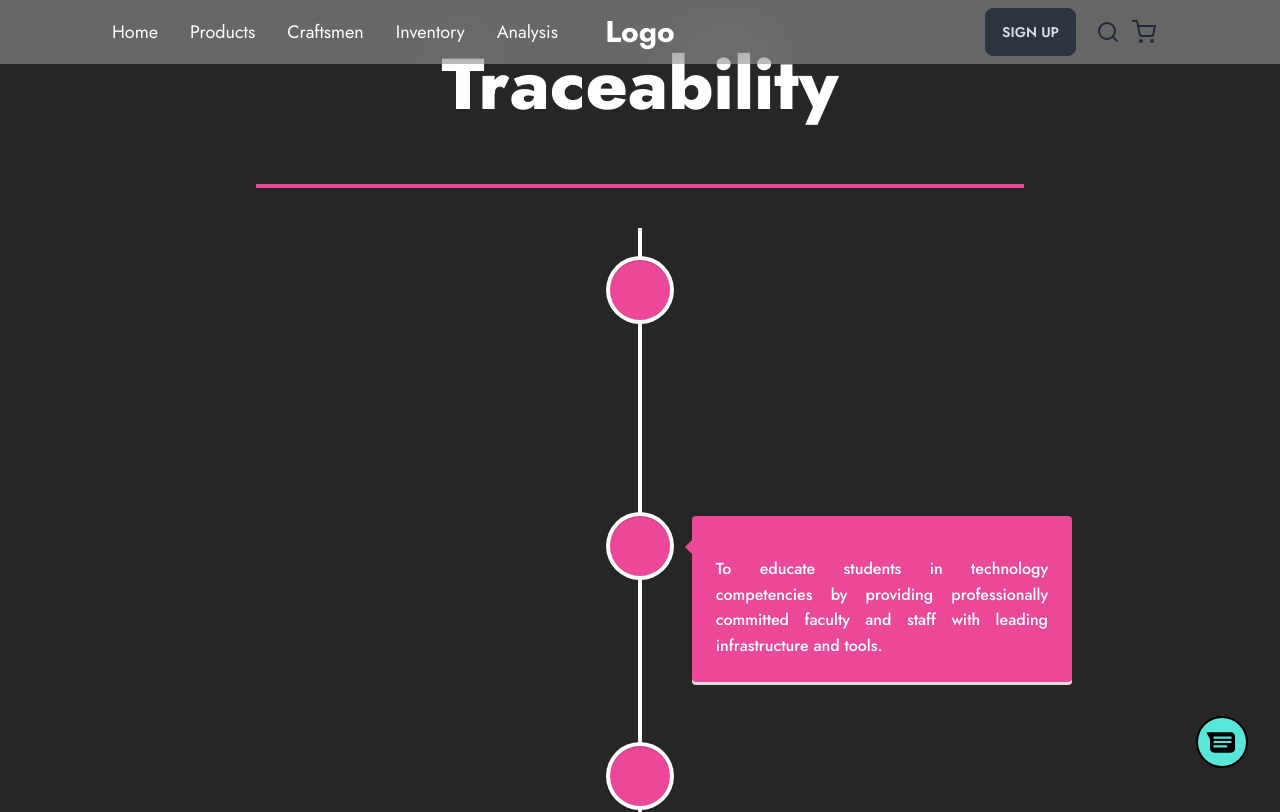
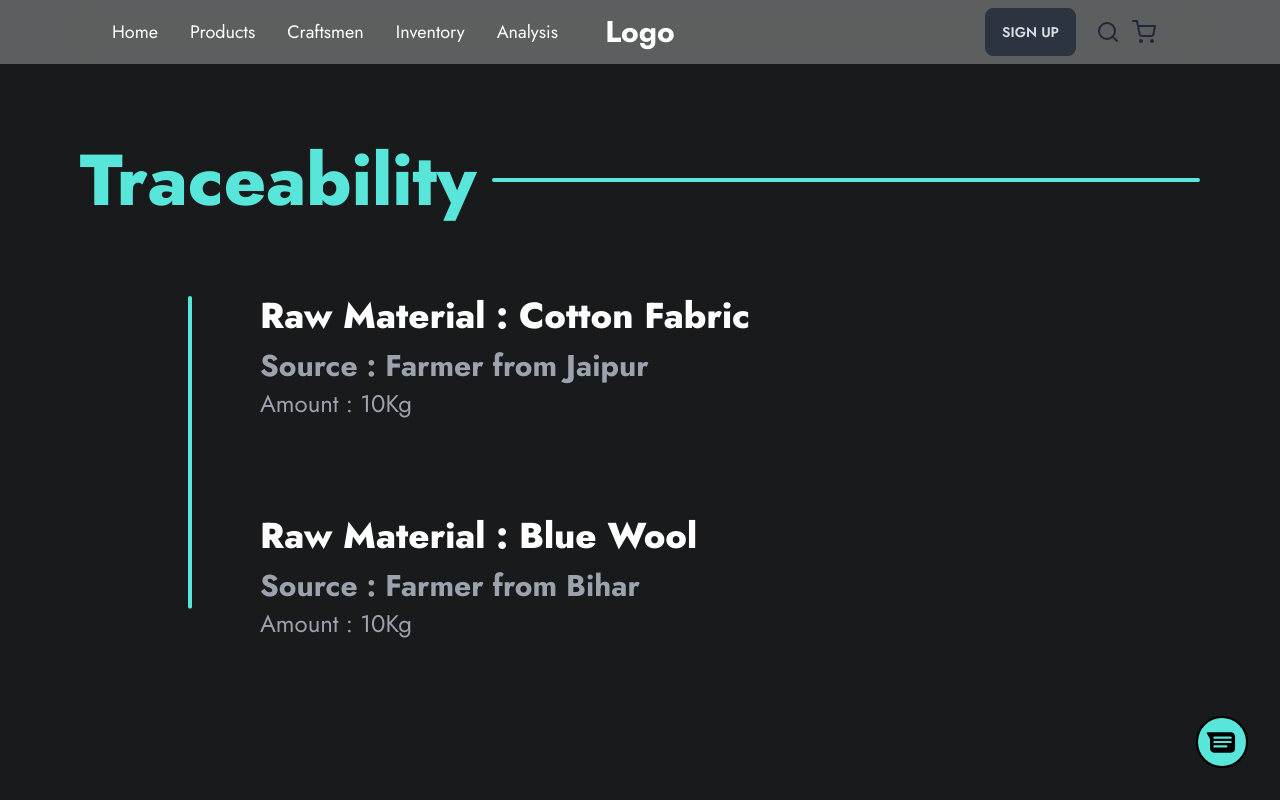
Before and after one commit to PAVAN28GIT/whySoOptimal, a Next.js app in the folder frontend/: page /traceability in a window 1280 px wide. Shown: the top 812 px of the page. Built offline with nearby package versions, Linux system fonts and the light colour scheme.

Commit message:
added traceability

```diff
--- a/frontend/app/traceability/page.tsx
+++ b/frontend/app/traceability/page.tsx
@@ -1,54 +1,67 @@
 'use client'
 
-import React from 'react';
-import { VerticalTimeline, VerticalTimelineElement } from 'react-vertical-timeline-component';
-import 'react-vertical-timeline-component/style.min.css';
+import React, { useRef } from 'react';
+import { motion, useScroll } from 'framer-motion';
+import Link from 'next/link';
 
-const Vision = () => {
+const ListComponent = ({ material, source, amount, location }) => {
+    const ref = useRef(null);
+
+    return (
+        <li id='1' ref={ref} className='text-white flex flex-col'>
+            <motion.div
+                initial={{ y: 50, opacity: 0 }}
+                whileInView={{ y: 0, opacity: 1 }}
+                viewport={{ once: true }}
+                transition={{ duration: 1 }}
+                className="wrapper">
+                <h1 className='text-2xl md:text-4xl mb-3 font-extrabold'>Raw Material : {material}</h1>
+                <Link target='_blank' href={location}>
+                    <h2 className='text-lg md:text-3xl mb-1 text-gray-400 font-bold'>Source : {source}</h2>
+                </Link>
+                <h3 className='text-base md:text-2xl text-gray-400 mb-4'>Amount : {amount}</h3>
+            </motion.div>
+        </li>
+    )
+}
+
+
+const Education = () => {
+    const ref = useRef(null);
+    const { scrollYProgress } = useScroll({
+        target: ref,
+        offset: ["start end", "center"]
+    });
+
     return (
         <>
-            <div className="wrapper flex flex-col items-center justify-center lg:px-40 p-6 lg:p-10 bg-[#262626] text-white">
-                <div className="vision my-2 flex flex-col items-center justify-center">
-                    <h2 className='text-5xl lg:text-7xl mb-4 font-jost font-extrabold'>Traceability</h2>
+            <div className="min-h-screen bg-[#181a1b] font-firaCode md:py-28 pb-32 md:pb-24 px-20 md:w-full">
+                <div className="heading flex items-center pb-12 space-x-4">
+                    <h1 className='text-5xl md:text-7xl my-8 font-extrabold text-[#57E6D9]'>Traceability</h1>
+                    <div className="line rounded-full w-3/4 h-1 bg-[#57E6D9]"></div>
                 </div>
-                <div className='w-[80%] h-1 my-10 bg-pink-500 mx-auto'></div>
-                <div className="mission">
-                    <VerticalTimeline>
-                        <VerticalTimelineElement
-                            className="vertical-timeline-element--work"
-                            contentStyle={{ background: '#EC4899', color: '#fff' }}
-                            contentArrowStyle={{ borderRight: '7px solid  #EC4899' }}
-                            iconStyle={{ background: '#EC4899', color: '#fff' }}
-                            position='left'>
-                            <p className='font-jost text-justify'>
-                                To produce Computer Science graduates who, trained in design and implementation of computational systems through competitive curriculum and research in collaboration with industry and research organizations.
-                            </p>
-                        </VerticalTimelineElement>
-                        <VerticalTimelineElement
-                            className="vertical-timeline-element--work"
-                            contentStyle={{ background: '#EC4899', color: '#fff' }}
-                            contentArrowStyle={{ borderRight: '7px solid  #EC4899' }}
-                            iconStyle={{ background: '#EC4899', color: '#fff' }}
-                            position='right'>
-                            <p className='font-jost text-justify'>
-                                To educate students in technology competencies by providing professionally committed faculty and staff with leading infrastructure and tools.
-                            </p>
-                        </VerticalTimelineElement>
-                        <VerticalTimelineElement
-                            className="vertical-timeline-element--work"
-                            contentStyle={{ background: '#EC4899', color: '#fff' }}
-                            contentArrowStyle={{ borderRight: '7px solid  #EC4899' }}
-                            iconStyle={{ background: '#EC4899', color: '#fff' }}
-                            position='left'>
-                            <p className='font-jost text-justify'>
-                                To inculcate strong ethical values, leadership abilities and research capabilities in the minds of students so as to work towards the progress of the society.
-                            </p>
-                        </VerticalTimelineElement>
-                    </VerticalTimeline>
+                <div ref={ref} className="points w-3/4 mx-auto relative">
+                    <motion.div
+                        style={{ scaleY: scrollYProgress }}
+                        className="line absolute transition-all duration-100 rounded-full -left-8 top-0 w-1 h-full bg-[#57E6D9] origin-top"></motion.div>
+                    <div className="content ml-2 md:ml-6 lg:ml-10">
+                        <ul className='flex flex-col space-y-20'>
+                            <ListComponent
+                                material="Cotton Fabric"
+                                source="Farmer from Jaipur"
+                                amount="10Kg"
+                                location="https://www.google.com/maps/place/GBR+Complex,+Triveni+Main+Rd,+Gokula+1st+Stage,+Mathikere+Extension,+Mathikere,+Bengaluru,+Karnataka+560054/@13.0293902,77.559381,17z/data=!3m1!4b1!4m6!3m5!1s0x3bae17df60282a6d:0x7c9f0a59132e48c2!8m2!3d13.0293902!4d77.5619559!16s%2Fg%2F11b6ymn9y7?entry=ttu" />
+                            <ListComponent
+                                material="Blue Wool"
+                                source="Farmer from Bihar"
+                                amount="10Kg"
+                                location="https://www.google.com/maps/place/GBR+Complex,+Triveni+Main+Rd,+Gokula+1st+Stage,+Mathikere+Extension,+Mathikere,+Bengaluru,+Karnataka+560054/@13.0293902,77.559381,17z/data=!3m1!4b1!4m6!3m5!1s0x3bae17df60282a6d:0x7c9f0a59132e48c2!8m2!3d13.0293902!4d77.5619559!16s%2Fg%2F11b6ymn9y7?entry=ttu" />
+                        </ul>
+                    </div>
                 </div>
             </div>
         </>
     );
-};
+}
 
-export default Vision;
+export default Education;
```
